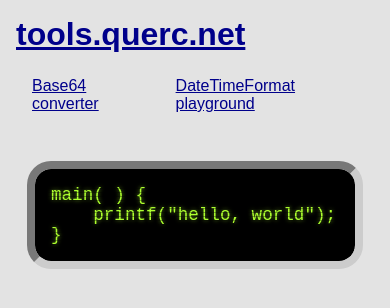
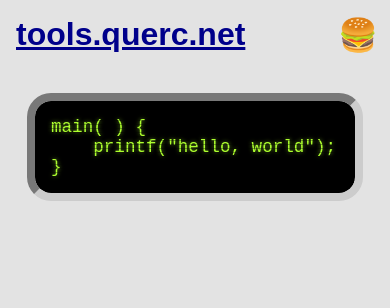
Before and after one commit to lindsayevans/tools.querc.net, a React (Vite) app: page / in a window 390 px wide. Shown: the top 308 px of the page. Built offline with nearby package versions, Linux system fonts and the light colour scheme.

Commit message:
feat: hamburger menu

```diff
--- a/src/routes/Layout.scss
+++ b/src/routes/Layout.scss
@@ -9,15 +9,15 @@ main {
 }
 
 header {
+  position: relative;
   display: flex;
-  flex-direction: column;
-  align-items: flex-start;
-  gap: 1rem;
+  flex-direction: row;
+  align-items: center;
+  justify-content: space-between;
+  gap: 2rem;
 
   @media (min-width: 1024px) {
-    flex-direction: row;
-    align-items: center;
-    gap: 2rem;
+    justify-content: flex-start;
   }
 
   h1 {
@@ -25,18 +25,66 @@ header {
   }
 
   nav ul {
-    display: flex;
+    display: none;
     align-items: flex-start;
     margin: 0;
-    padding: 0;
+    padding: 1rem 0 0;
     list-style-type: none;
+    position: absolute;
+    left: 0;
+    z-index: 1;
+    width: 100%;
+    flex-direction: column;
+    align-items: stretch;
+    background-color: #e3e3e3;
+    box-shadow: 0 10px 8px #00000033;
+
+    @media (min-width: 1024px) {
+      display: flex;
+      position: static;
+      width: auto;
+      flex-direction: row;
+      box-shadow: none;
+    }
 
     a {
       display: block;
-      padding: 0.5rem 1rem;
+      padding: 1rem;
+
+      @media (min-width: 1024px) {
+        padding: 0.5rem 1rem;
+      }
+
       &.active {
         background-color: yellowgreen;
       }
     }
   }
+
+  nav.open {
+    .hamburger {
+      transform: rotate(-90deg);
+    }
+
+    ul {
+      display: flex;
+    }
+  }
+
+  .hamburger {
+    background: none;
+    border: none;
+    padding: 0;
+    width: 2rem;
+    height: 2rem;
+    display: flex;
+    align-items: center;
+    justify-content: center;
+    font-size: 2rem;
+    transition: transform 0.15s ease-in;
+
+    @media (min-width: 1024px) {
+      display: none;
+    }
+  }
 }
--- a/src/routes/Layout.tsx
+++ b/src/routes/Layout.tsx
@@ -1,16 +1,27 @@
-import React from 'react';
+import React, { useState } from 'react';
 import { Link, NavLink, Outlet } from 'react-router-dom';
 
 import './Layout.scss';
+import { classList } from '../components/classList';
 
 export const Layout = () => {
+  const [menuOpen, setMenuOpen] = useState(false);
+
   return (
     <>
       <header>
         <h1>
           <Link to="/">tools.querc.net</Link>
         </h1>
-        <nav>
+        <nav className={classList([menuOpen ? 'open' : undefined])}>
+          <button
+            type="button"
+            className="hamburger"
+            onClick={() => setMenuOpen(!menuOpen)}
+            title={menuOpen ? 'Hide menu' : 'Show menu'}
+          >
+            🍔
+          </button>
           <ul>
             <li>
               <NavLink
@@ -18,6 +29,7 @@ export const Layout = () => {
                 className={({ isActive, isPending }) =>
                   isActive ? 'active' : isPending ? 'pending' : ''
                 }
+                onClick={() => setMenuOpen(false)}
               >
                 Base64 converter
               </NavLink>
@@ -28,6 +40,7 @@ export const Layout = () => {
                 className={({ isActive, isPending }) =>
                   isActive ? 'active' : isPending ? 'pending' : ''
                 }
+                onClick={() => setMenuOpen(false)}
               >
                 DateTimeFormat playground
               </NavLink>
```
